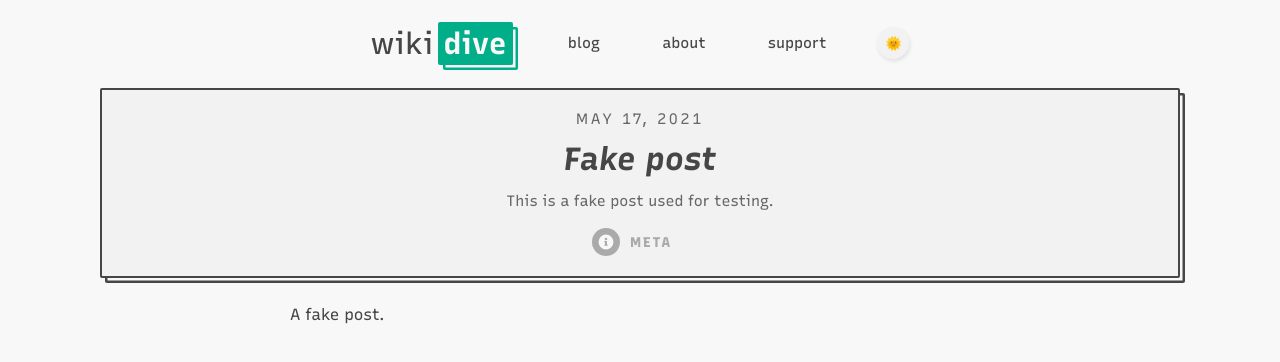
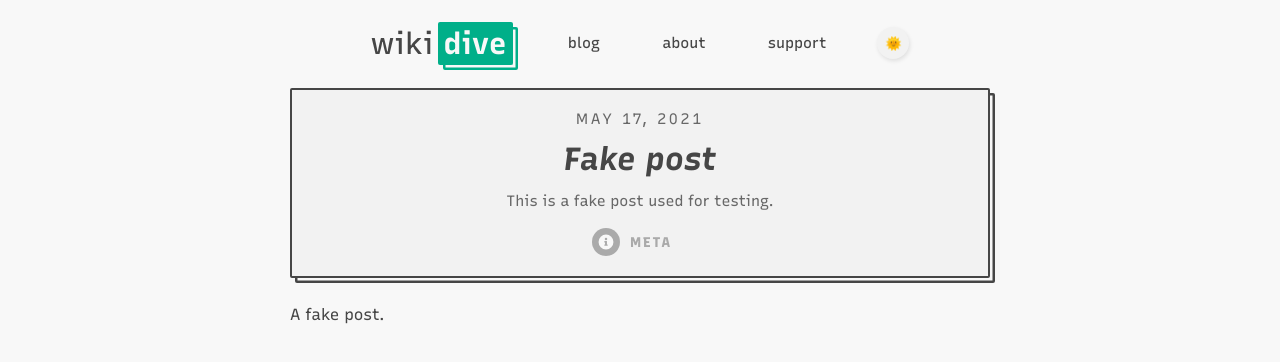
Before and after one commit to mangonaise/wiki-dive, a Next.js app: page /blog/fake-post in a window 1280 px wide. Shown: the top 362 px of the page. Built offline with nearby package versions, Linux system fonts and the light colour scheme.

Commit message:
Make post header container width fit content

```diff
--- a/pages/blog/Post.module.scss
+++ b/pages/blog/Post.module.scss
@@ -5,8 +5,11 @@
   margin-top: 0px;
 
   .postInfo {
+    box-sizing: border-box;
     margin: auto;
     margin-bottom: 24px;
+    width: fit-content;
+    min-width: min(var(--post-width), 100%);
     text-align: center;
     padding: 16px;
     background-color: var(--card-color);
@@ -103,6 +106,8 @@
 
 @media only screen and (min-width: 700px) {
   .postInfo {
+    padding: 16px 32px !important;
+
     h2 {
       font-size: 32px !important;
     }
```
